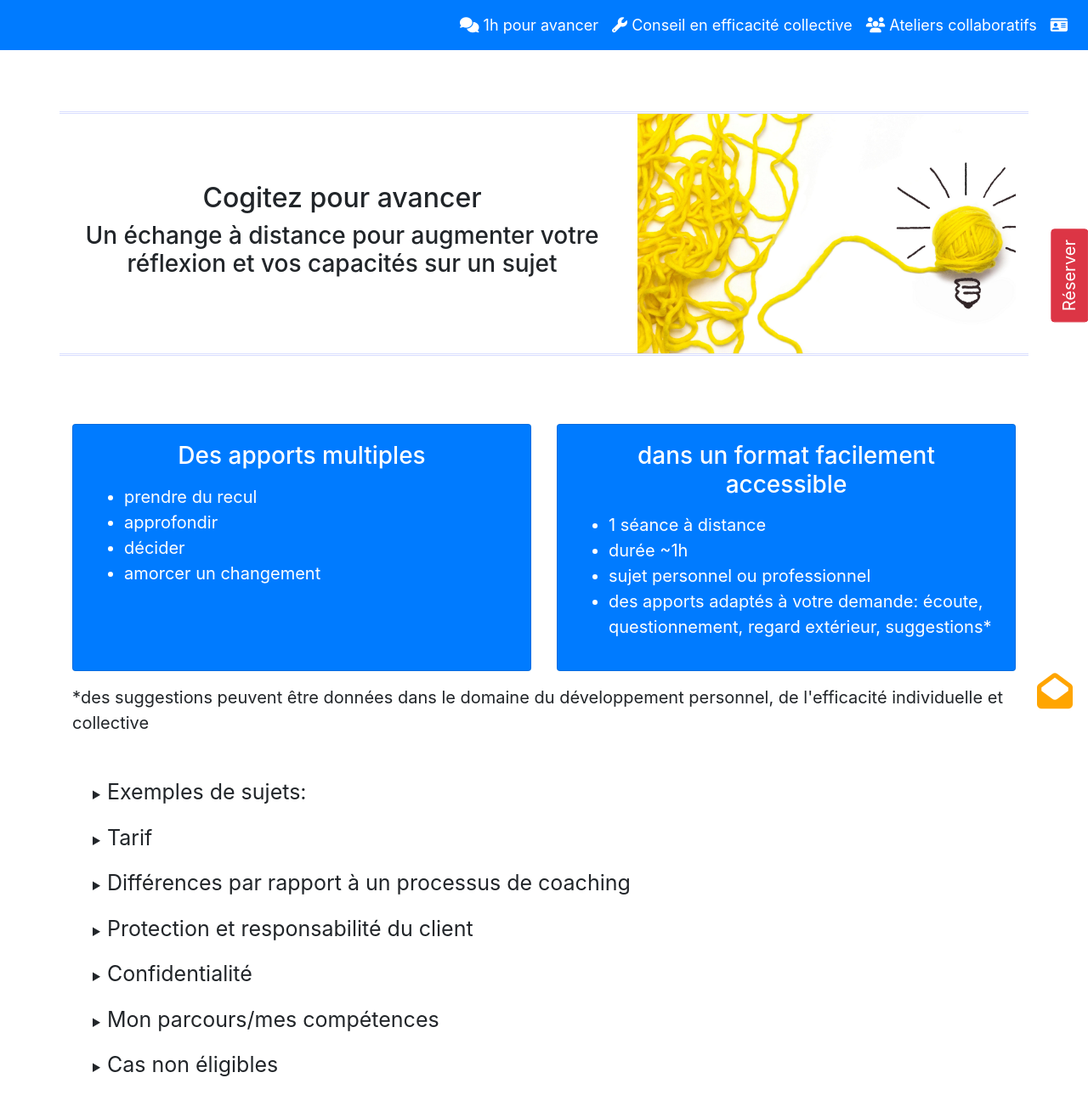
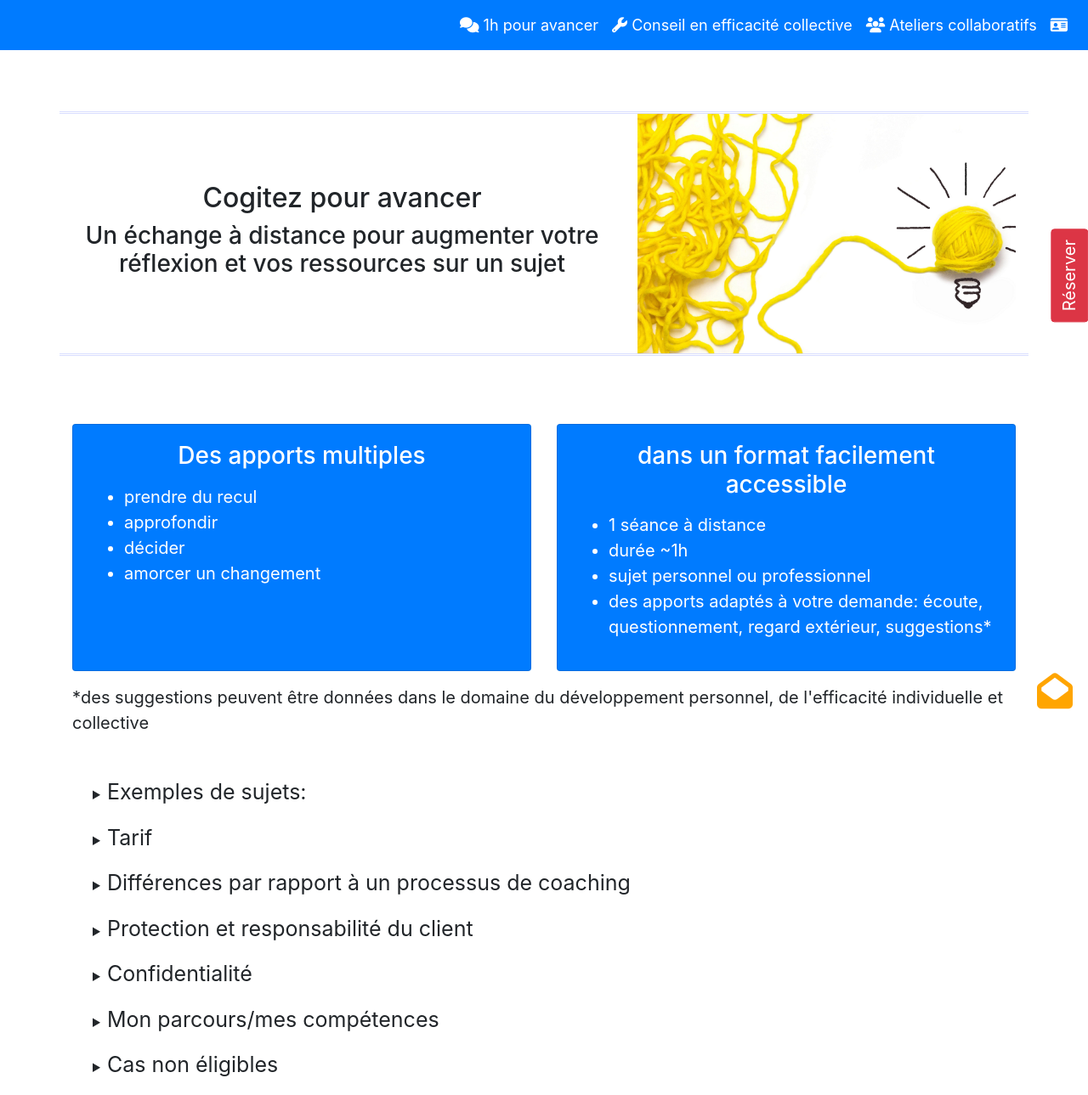
Before and after one commit to OrgaEvolutions/orgaevolutions.github.io, a Jekyll site: the page built from echange.html, in a window 1280 px wide. Shown: the whole page at 85% size. Built offline with Jekyll 4.4.1, drawn with Linux system fonts in a browser that asks for light colours; nearby versions of some CDN libraries; some web fonts are replaced.

Commit message:
ressources

```diff
--- a/echange.html
+++ b/echange.html
@@ -1,7 +1,7 @@
 ---
 layout: default
 img_vignette: "img/pelote.png"
-description: "'Cogitez pour avancer. Un échange à distance pour augmenter votre réflexion et vos capacités sur un sujet.'"
+description: "'Cogitez pour avancer. Un échange à distance pour augmenter votre réflexion et vos ressources sur un sujet.'"
 ---
 
 <br>
@@ -9,7 +9,7 @@
 <div class="row text-center align-content-center mt-5 mb-5" style="border-top:#d9deff double;border-bottom:#d9deff double;">
 	<div class="col-xs-12 col-md-7 align-self-center">
 		<h2>Cogitez pour avancer</h2>
-		<h3>Un échange à distance pour augmenter votre réflexion et vos capacités sur un sujet</h3>
+		<h3>Un échange à distance pour augmenter votre réflexion et vos ressources sur un sujet</h3>
 		<!--
 		<h3>Un échange à distance adapté à votre demande: écoute, questionnement, suggestions, regard extérieur</h3>-->
 	</div>
```
